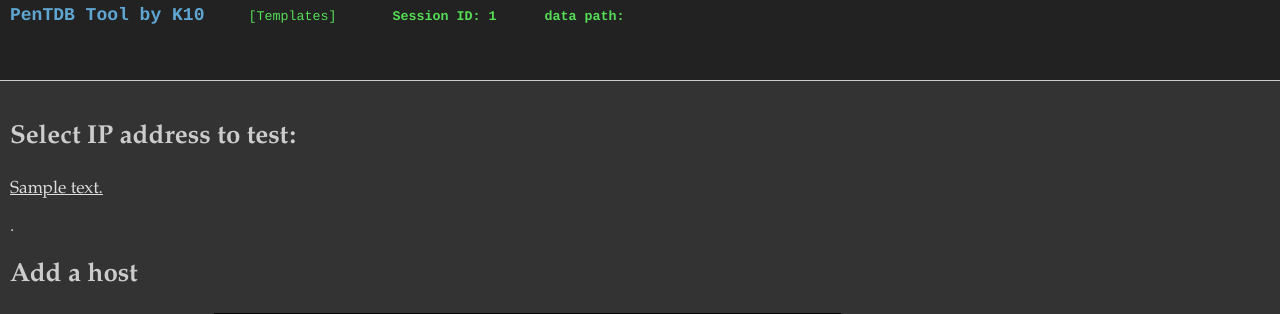
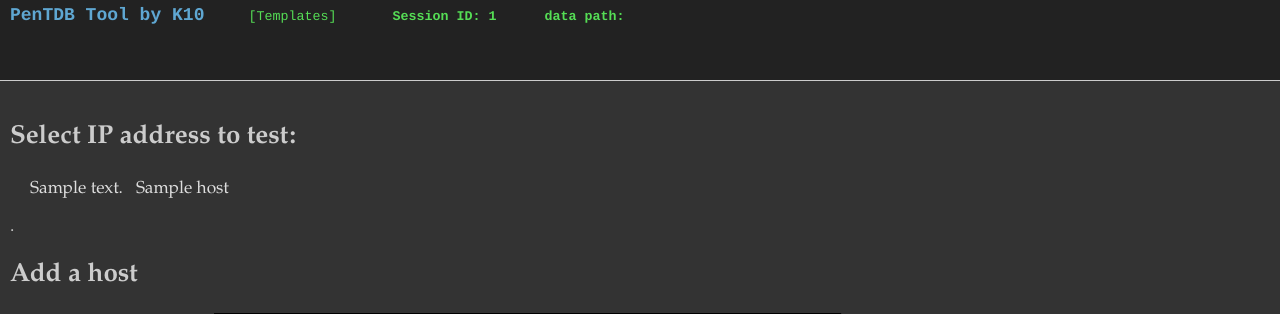
Before and after one commit to katin/PenTDB, a PHP site: page /databasename/?session_id=1 in a window 1280 px wide. Shown: the top 314 px of the page. Run offline with PHP 8.4, Linux system fonts and the light colour scheme; tables that the repository leaves empty or names only in its code hold one stand-in row (values such as "Sample post"); data that the repository does not hold is empty; some libraries are stand-ins or nearby versions.

Commit message:
add host name display on host (ip addr) select page

```diff
--- a/index.php
+++ b/index.php
@@ -166,7 +166,7 @@ function display_objective_page( $session_id, $ip, $oid ) {
 
 function display_iplist_page( $session_id ) {
 
-	$ip_q = "SELECT DISTINCT ip_address FROM {host} WHERE session_id='%s'";
+	$ip_q = "SELECT DISTINCT ip_address,name FROM {host} WHERE session_id='%s'";
 	$ip_recs = db_query( $ip_q, $session_id);
 	if ( !$ip_recs ) {
 		echo '<div>Host query failed. [MSG-2116]';
@@ -188,7 +188,7 @@ function display_iplist_page( $session_id ) {
 	// display a list of ip addresses available to test
 	$ip_list = '';
 	while ( $ip = db_fetch_array( $ip_recs ) ) {
-		$ip_list .= '<div class="ip-link"><a href="index.php?'.pentdb_get_urlparms( array( 'ip'=>$ip['ip_address']) ).'">'.$ip['ip_address'].'</a></div>'."\n";
+		$ip_list .= '<div class="ip-link"><a class="hover-link" href="index.php?'.pentdb_get_urlparms( array( 'ip'=>$ip['ip_address']) ).'">'.$ip['ip_address'].' &nbsp; '.$ip['name'].'</a></div>'."\n";
 
 		$ip_list .= build_ip_status_display( $session_id, $ip['ip_address'] );
 
--- a/pentdb-styles.css
+++ b/pentdb-styles.css
@@ -264,6 +264,7 @@ button.cmd-copy {
 .ip-link {
 	clear: both;
 	padding-top: 5px;
+	padding-left: 20px;
 }
 
 .vulns-links-bar {
```
Also changed, not shown: SYSTEM_NOTES.txt (+5 -4 lines).
